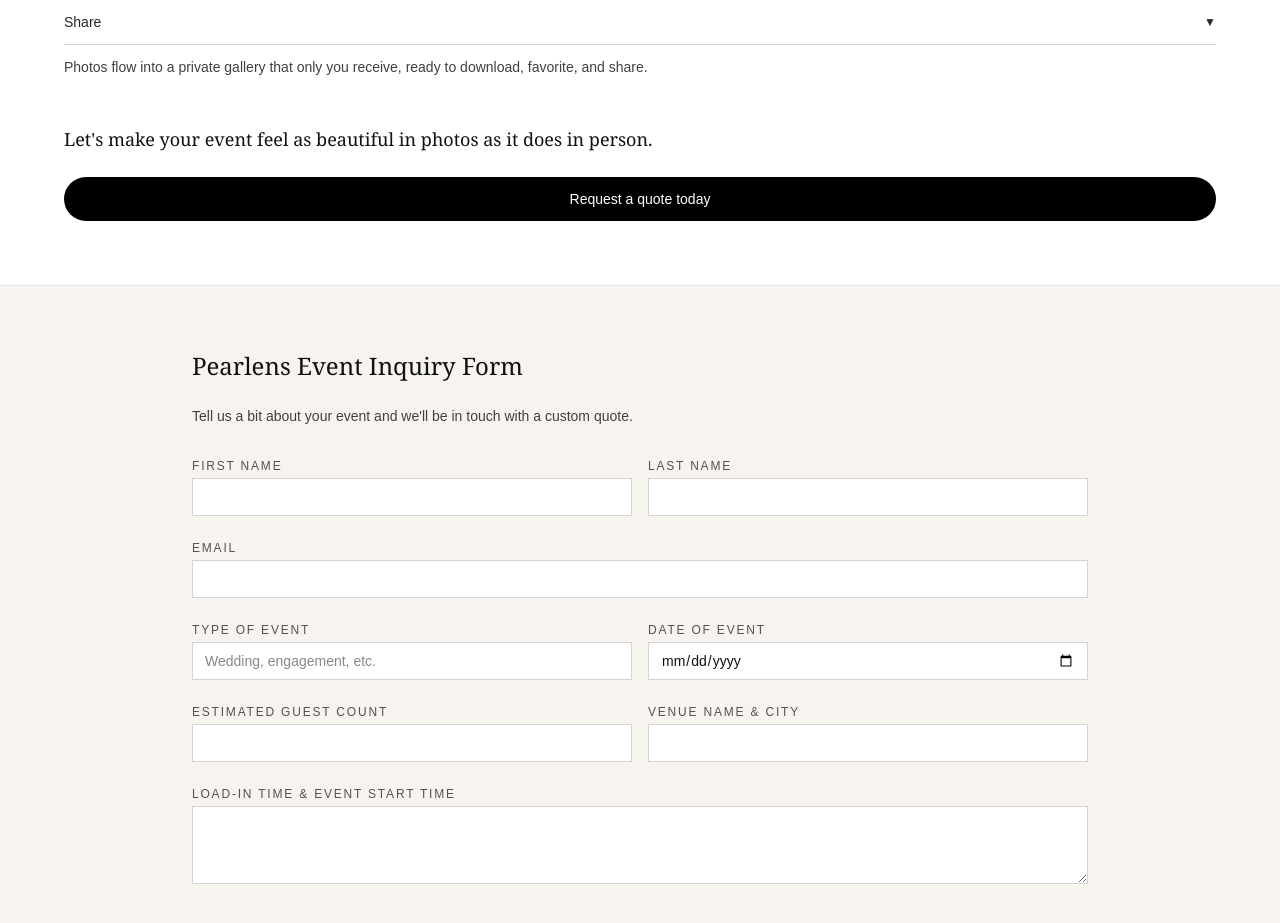
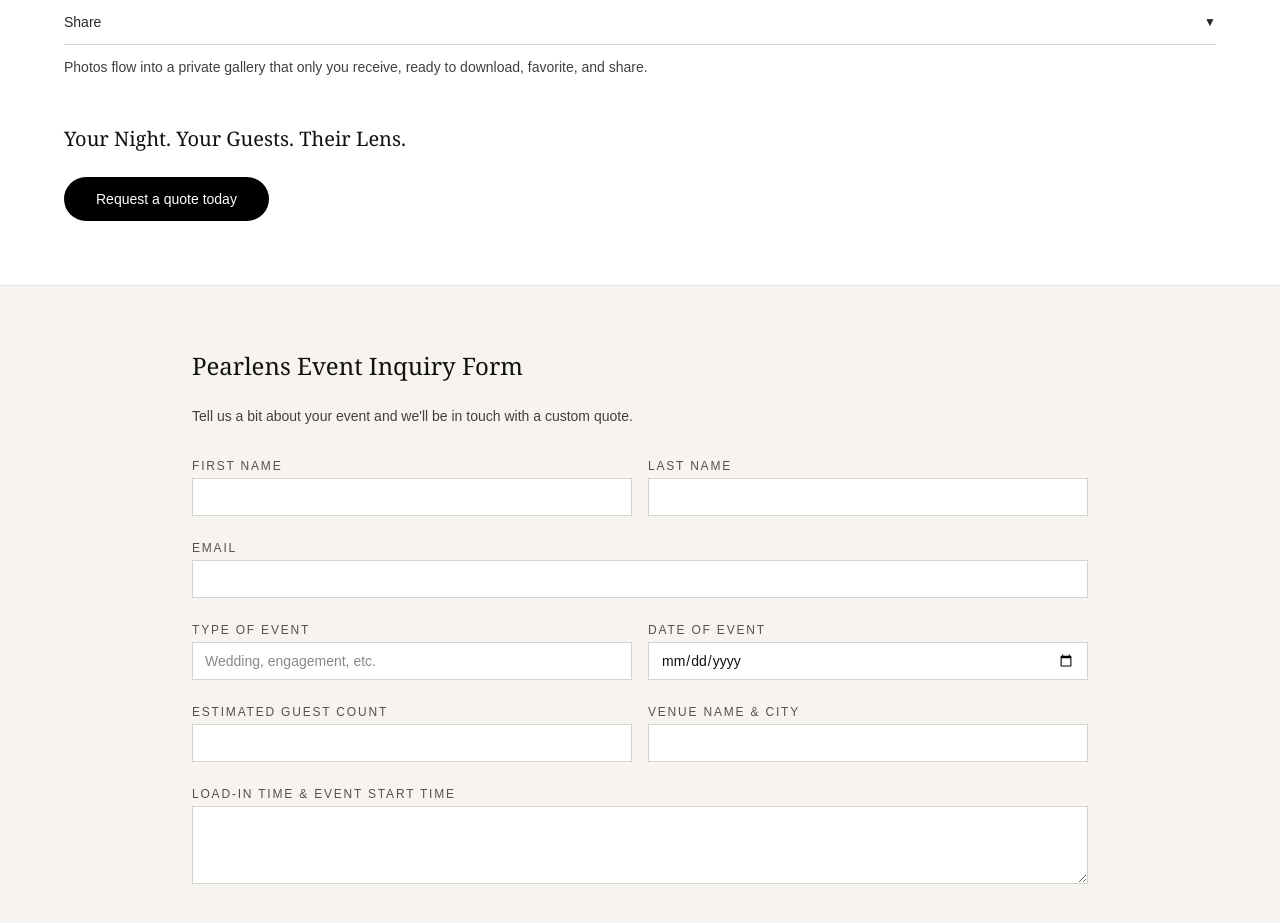
Before and after one commit to larafashah/pearlens, a Next.js app: page / in a window 1280 px wide. Shown: the part 1140-2063 px from the top of the page. Built offline with nearby package versions, Linux system fonts and the light colour scheme.

Commit message:
Refine landing typography and CTA

```diff
--- a/app/page.tsx
+++ b/app/page.tsx
@@ -58,7 +58,7 @@
           <p className="mb-4 text-xs font-semibold uppercase tracking-[0.25em] text-neutral-500">
             Guest Photo Sharing, Reimagined
           </p>
-          <h1 className="mb-6 text-4xl leading-tight sm:text-5xl md:text-6xl font-serif">
+          <h1 className="mb-6 text-4xl leading-tight font-serif sm:text-5xl md:text-6xl">
             A simpler, more elegant way to save memories.
           </h1>
           <p className="max-w-xl text-sm leading-relaxed text-neutral-700">
@@ -143,10 +143,9 @@
           </div>
 
           {/* Simple CTA block */}
-          <div className="flex flex-col justify-between gap-6">
-            <p className="text-lg font-serif">
-              Let&apos;s make your event feel as beautiful in photos as it does
-              in person.
+          <div className="flex flex-col items-start justify-between gap-6 text-left md:items-start">
+            <p className="text-xl font-serif">
+              Your Night. Your Guests. Their Lens.
             </p>
             <a
               href="#contact"
```
